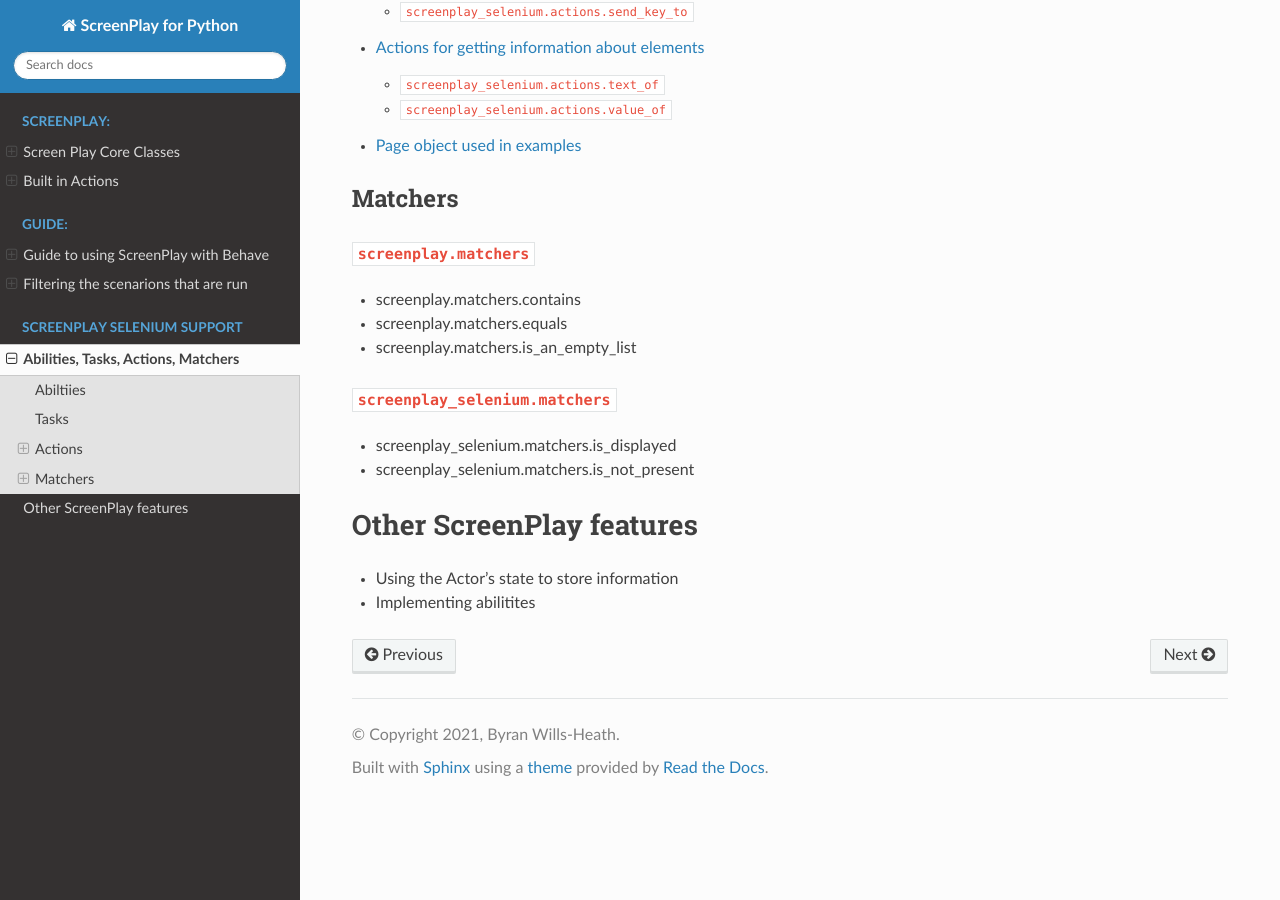
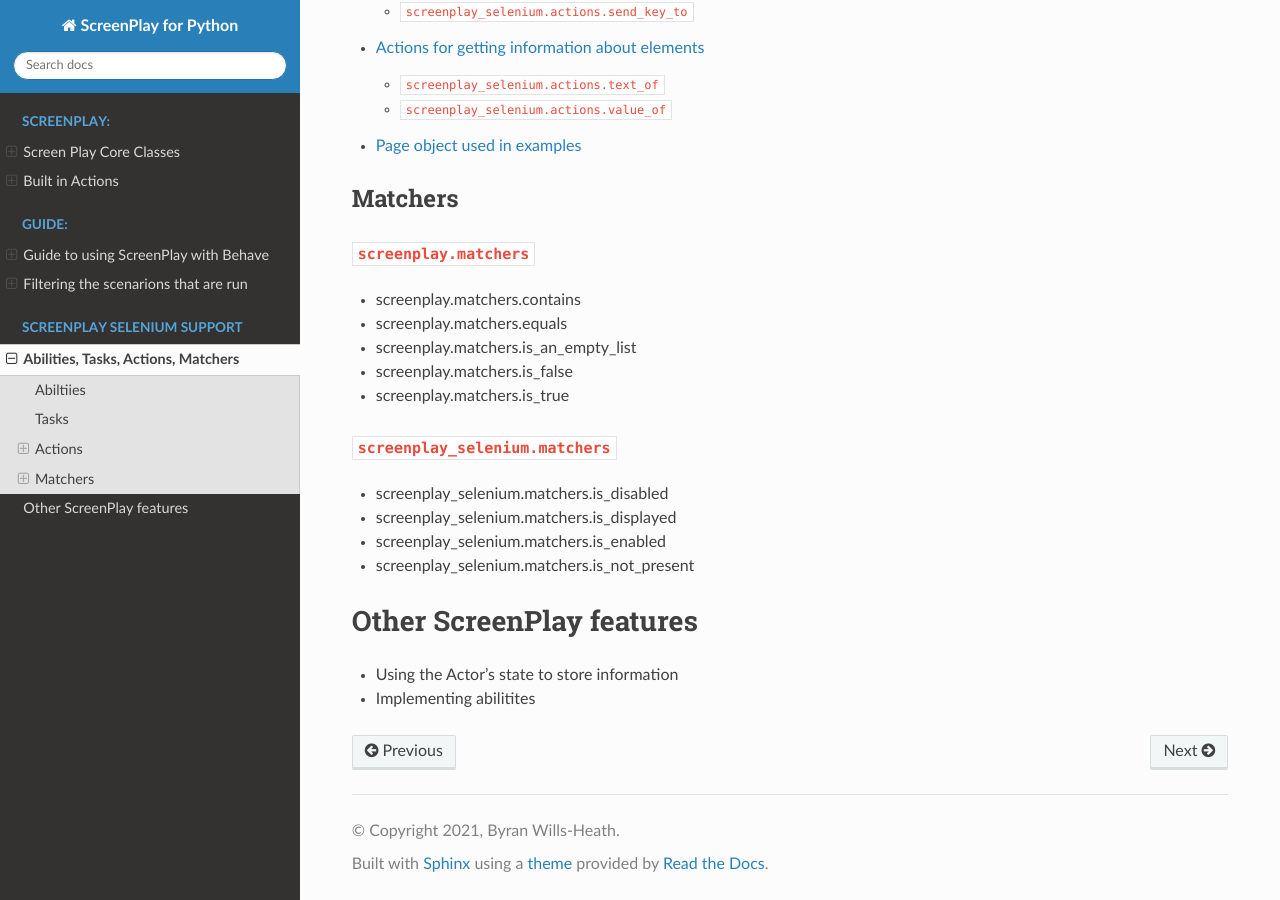
Before and after one commit to byran/ScreenPlayDocumentation, a Sphinx documentation site: the page built from docs/source/screenplay_selenium/overview.rst, in a window 1280 px wide and 900 px high, scrolled down 855 px. Built offline with Sphinx 7.4.7 and the Read the Docs theme 2.0.0, drawn with Linux system fonts in a browser that asks for light colours.

Commit message:
Add names of new matchers

```diff
--- a/docs/source/screenplay_selenium/overview.rst
+++ b/docs/source/screenplay_selenium/overview.rst
@@ -34,11 +34,15 @@ Matchers
 * screenplay.matchers.contains
 * screenplay.matchers.equals
 * screenplay.matchers.is_an_empty_list
+* screenplay.matchers.is_false
+* screenplay.matchers.is_true
 
 ``screenplay_selenium.matchers``
 ^^^^^^^^^^^^^^^^^^^^^^^^^^^^^^^^
 
+* screenplay_selenium.matchers.is_disabled
 * screenplay_selenium.matchers.is_displayed
+* screenplay_selenium.matchers.is_enabled
 * screenplay_selenium.matchers.is_not_present
 
 Other ScreenPlay features
```
